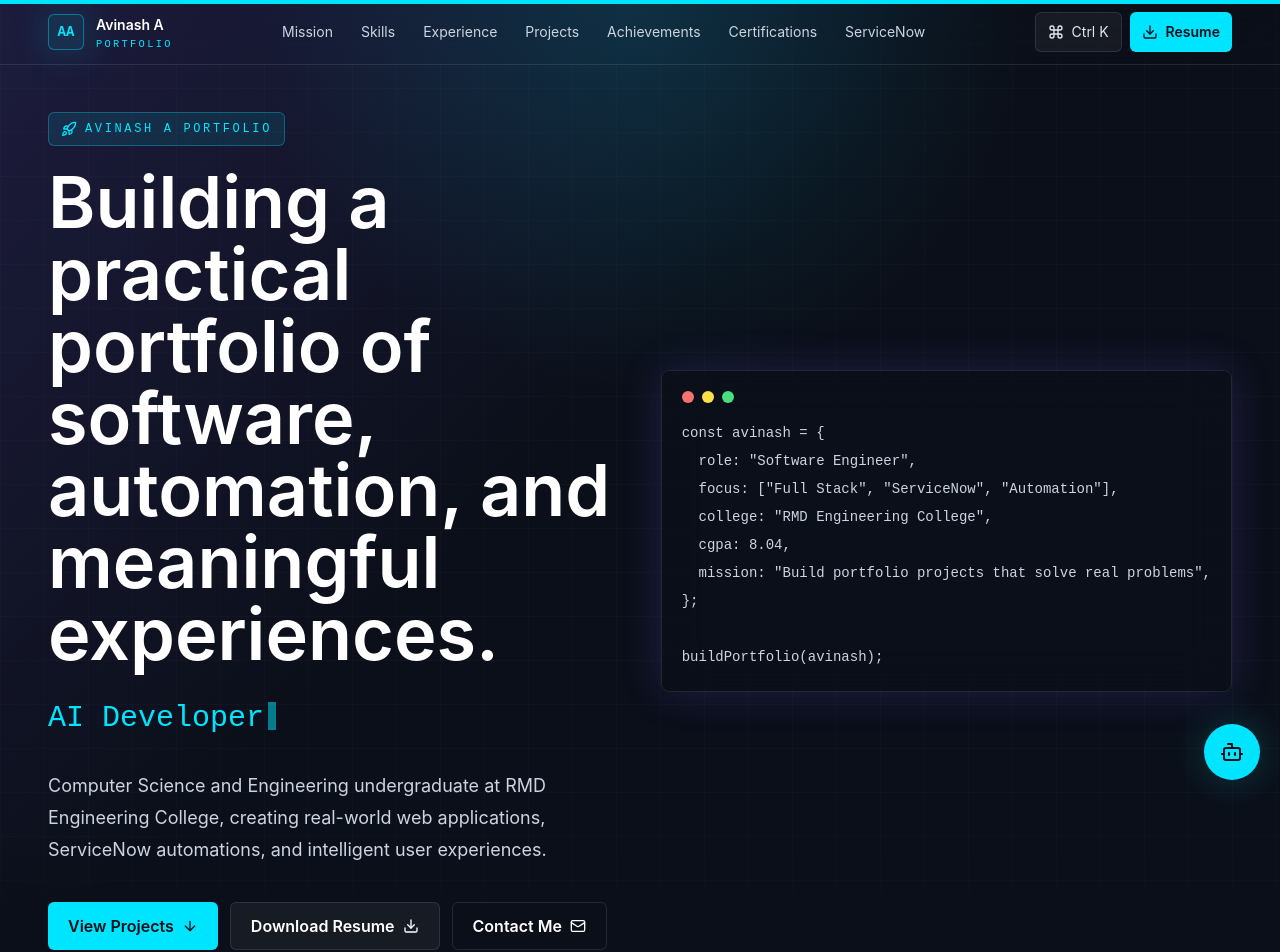
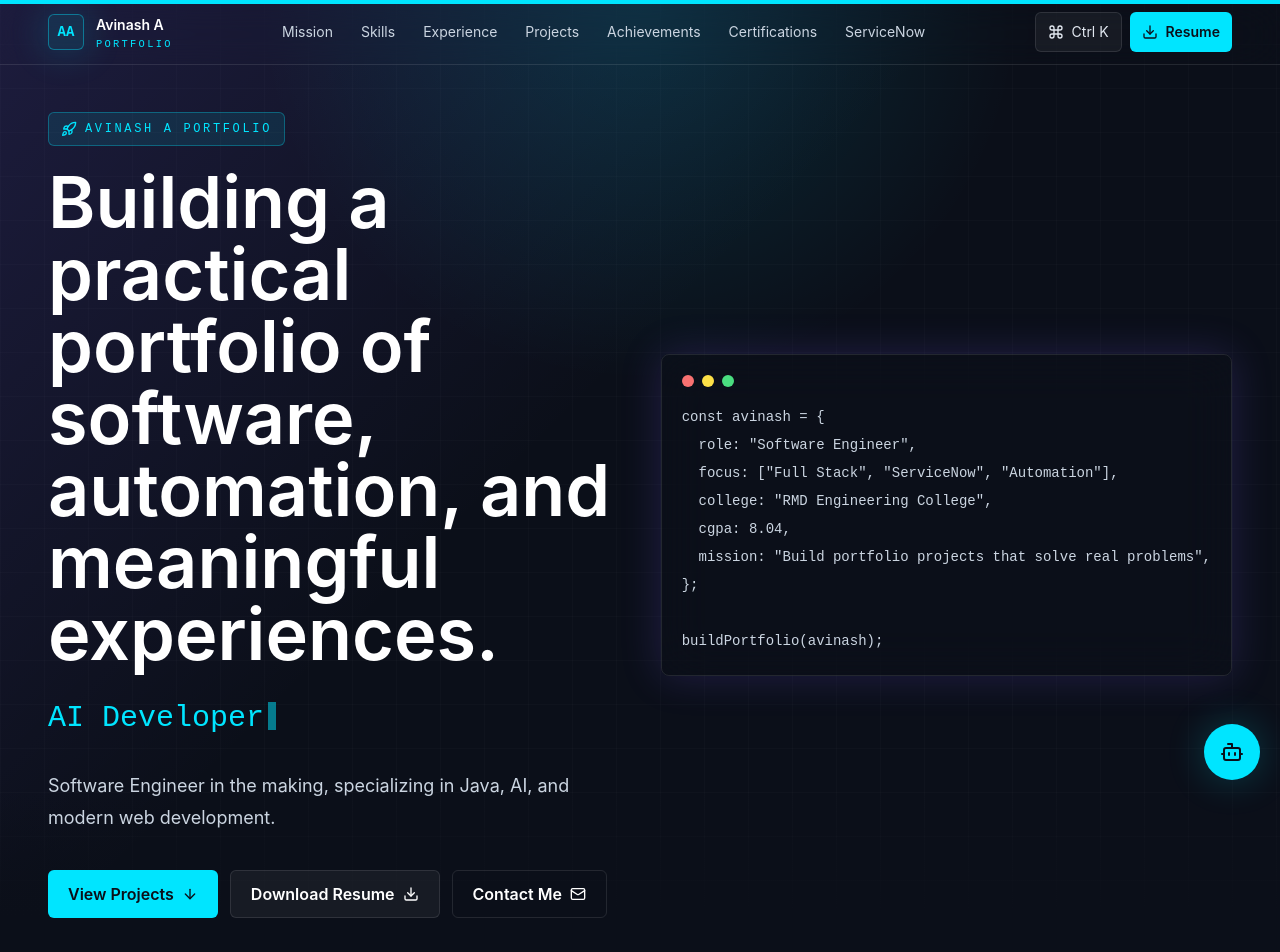
Before and after one commit to avinash585/avinash-portfolio, a React (Vite) app: page / in a window 1280 px wide. Shown: the top 952 px of the page. Built offline with nearby package versions, Linux system fonts and the light colour scheme.

Commit message:
Updating the front page of the portfolio

```diff
--- a/src/sections/Hero.tsx
+++ b/src/sections/Hero.tsx
@@ -46,7 +46,7 @@ export const Hero = () => {
               <span className="ml-1 inline-block h-7 w-2 translate-y-1 animate-pulse bg-command-primary" />
             </div>
             <p className="mt-6 max-w-2xl text-lg leading-8 text-slate-300">
-              Computer Science and Engineering undergraduate at RMD Engineering College, creating real-world web applications, ServiceNow automations, and intelligent user experiences.
+              Software Engineer in the making, specializing in Java, AI, and modern web development.
             </p>
             <div className="mt-9 flex flex-col gap-3 sm:flex-row">
               <button onClick={() => scrollToSection('projects')} className="inline-flex h-12 items-center justify-center gap-2 rounded-md bg-command-primary px-5 font-semibold text-command-bg transition hover:bg-white">
```
